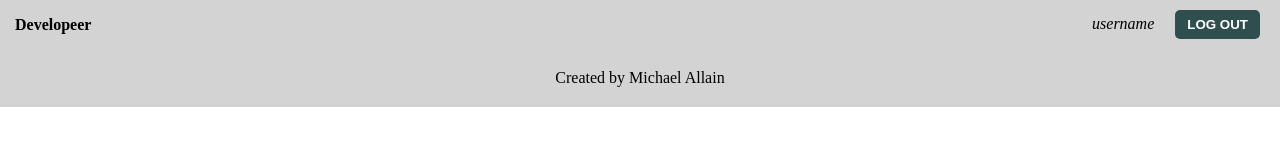
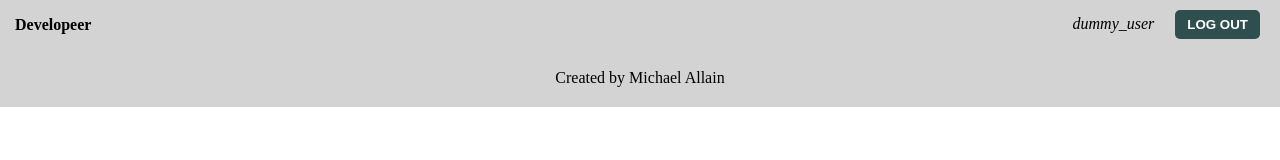
Before and after one commit to fastlain/developeer-client, a React (Create React App) app: page /main in a window 1280 px wide. Shown: the top 160 px of the page. Built offline with nearby package versions, Linux system fonts and the light colour scheme.

Commit message:
Add username and logout props to Header via MainLayout

```diff
--- a/src/components/Header.js
+++ b/src/components/Header.js
@@ -3,13 +3,13 @@ import styles from '../css_modules/Header.module.css';
 
 import Button from './Button';
 
-const Header = () => {
+const Header = (props) => {
     return (
         <div className={styles.topBar}>
             <div className={styles.appTitle}>Developeer</div>
             <div>
-                <span className={styles.username}>username</span>
-                <Button type="button">
+                <span className={styles.username}>{props.username}</span>
+                <Button type="button" onClick={props.logOut}>
                     LOG OUT
                 </ Button>
             </div>
--- a/src/components/MainLayout.js
+++ b/src/components/MainLayout.js
@@ -1,4 +1,5 @@
-import React from 'react';
+import React, { Component } from 'react';
+import { connect } from 'react-redux';
 import { Route } from 'react-router-dom';
 
 import Footer from './Footer';
@@ -8,11 +9,18 @@ import GiveFeedback from './GiveFeedback';
 import ReviewFeedback from './ReviewFeedback';
 import CreateForm from './CreateForm';
 
-const MainLayout = () => {
+class MainLayout extends Component {
+
+    handleLogout = () => {
+        // TODO: dispatch a logout action
+        this.props.history.push('/');
+    }
+
+    render() {
         return (
             <div>
                 <header role="banner">
-                <Header />
+                    <Header username={this.props.username} logOut={this.handleLogout} />
                 </header>
                 <main role="main">
                     <Route exact path="/main/dashboard" component={Dashboard} />
@@ -23,8 +31,13 @@ const MainLayout = () => {
                 <footer role="contentinfo">
                     <Footer />
                 </footer>
-        </div>
+            </div >
         );
     }
+}
 
-export default MainLayout;
+const mapStateToProps = state => ({
+    username: state.username
+});
+
+export default connect(mapStateToProps)(MainLayout);
```
Lines whose indentation alone changed are shown as unchanged.
